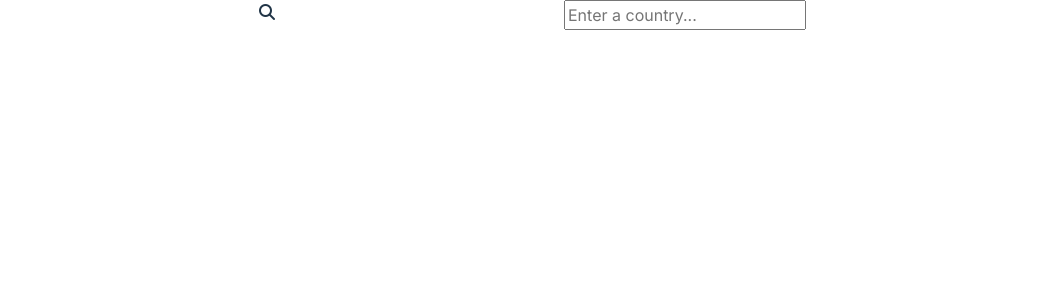
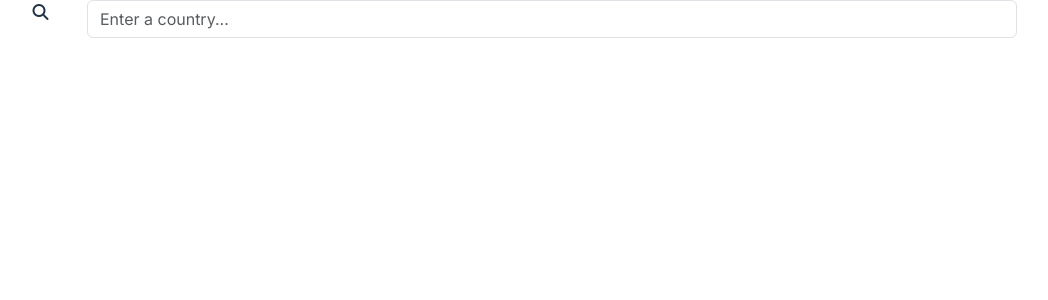
Before and after one commit to modusami/weather-app, a React (Vite) app: page / in a window 1280 px wide. Shown: the top 300 px of the page, without its empty margins (88-1136 px from the left). Built offline with nearby package versions, Linux system fonts and the light colour scheme.

Commit message:
Replace COL size

```diff
--- a/src/SearchBar.jsx
+++ b/src/SearchBar.jsx
@@ -2,17 +2,18 @@ function SearchBar({ location, setLocation }) {
 	return (
 		<>
 			<div id="searchBar" className="container">
-				<div className="row">
-					<div className="col text-center">
-						<span id="searchIconSpan" className="text-center">
+				<div className="row g-0">
+					<div className="col-1 text-center">
+						<span id="searchIconSpan" className="text-center d-block">
 							<i className="fa-solid fa-search"></i>
 						</span>
 					</div>
-					<div className="col">
+					<div className="col-10">
 						<input
 							type="text"
 							placeholder="Enter a country..."
 							value={location}
+							className="form-control w-100"
 							onChange={(e) => setLocation(e.target.value)}
 						/>
 					</div>
```
